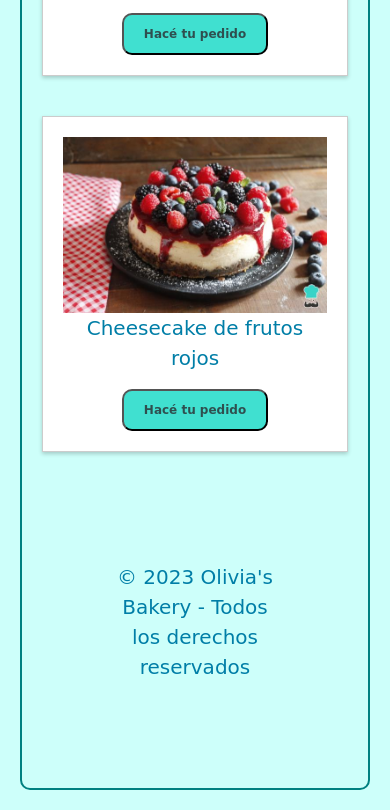
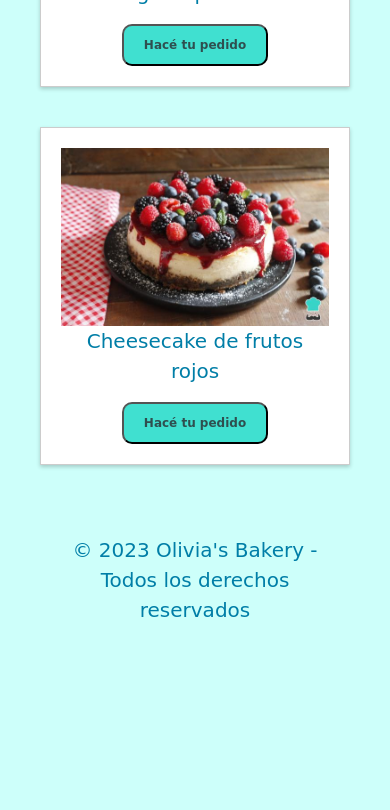
Before and after one commit to betinarodriguez/segunda-entrega-proyecto, a plain HTML site: page index.html in a window 390 px wide. Shown: the part 3135-3945 px from the top of the page. After the commit the page ends 3846 px from the top, so only its background shows below. Drawn offline with nearby package versions, Linux system fonts and the light colour scheme.

Commit message:
ajustes css

```diff
--- a/css/estilo.css
+++ b/css/estilo.css
@@ -165,8 +165,6 @@ body {
 
 .contenedorProductos{
     margin: 20px;
-    border: 2px solid teal;
-    border-radius: 10px;
     color: #007EA7;
     text-align: center;
     padding: 10px;
@@ -263,11 +261,11 @@ textarea{
 
 /* Footer */
 
-
 footer{
     color: #007EA7;
     margin: 20px;
     padding: 20px;
+    text-align: center;
 }
 
 /*Vista tablet*/
@@ -311,14 +309,6 @@ footer{
     }
 
 
-    /*Footer*/
-
-    .footerContenido {
-        flex-direction: column;
-        text-align: center;
-    }
-}
-
 
 /*0 hasta 768px*/
 
--- a/index.html
+++ b/index.html
@@ -88,8 +88,8 @@
 
     <!-- Footer -->
 
-    <footer class="footer">
-        <footer><p>&copy 2023 <span class="footer">Olivia's Bakery</span> - Todos los derechos reservados</p></footer>
+    <footer>
+        <p>&copy 2023 <span class="footer">Olivia's Bakery</span> - Todos los derechos reservados</p>
 
     </footer>
 
```
